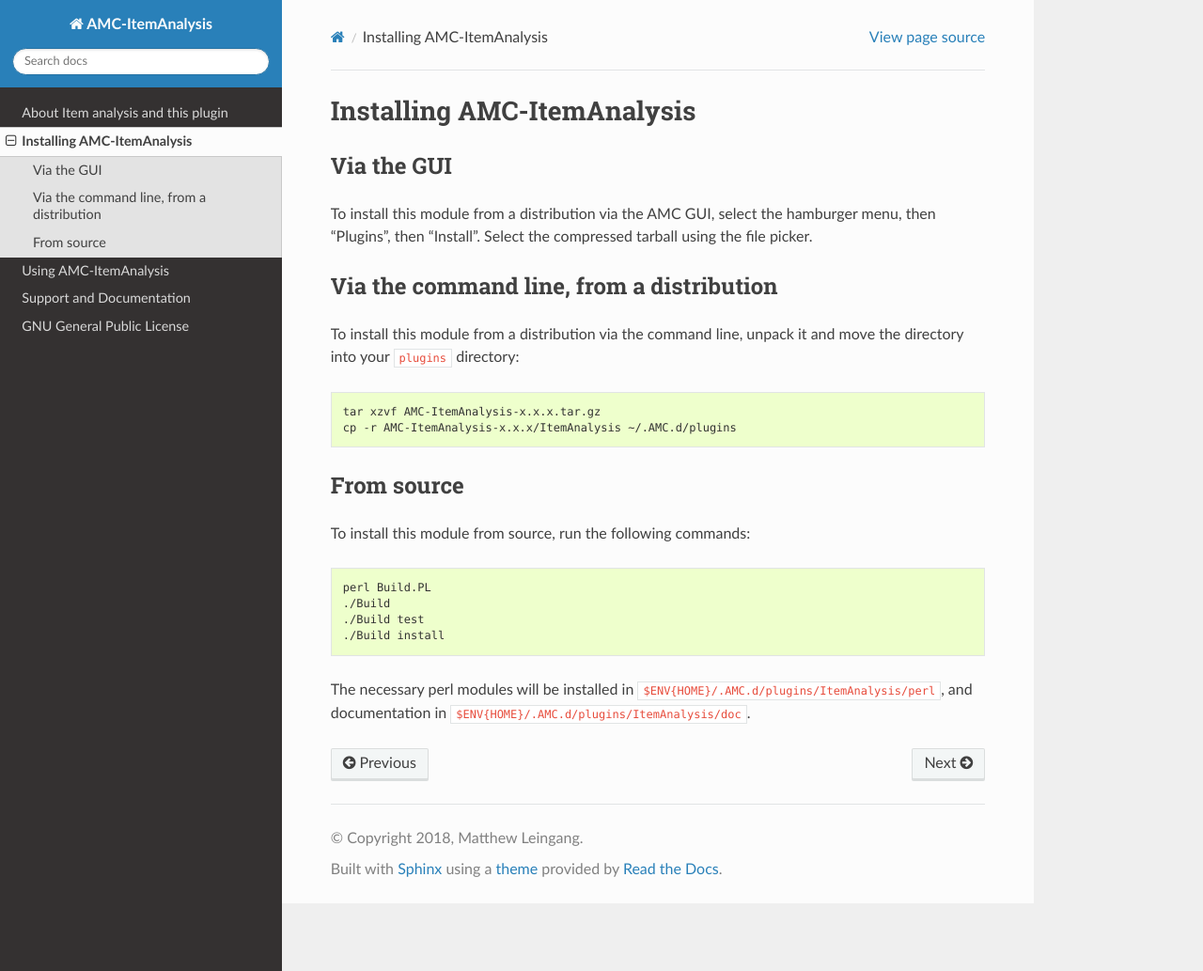
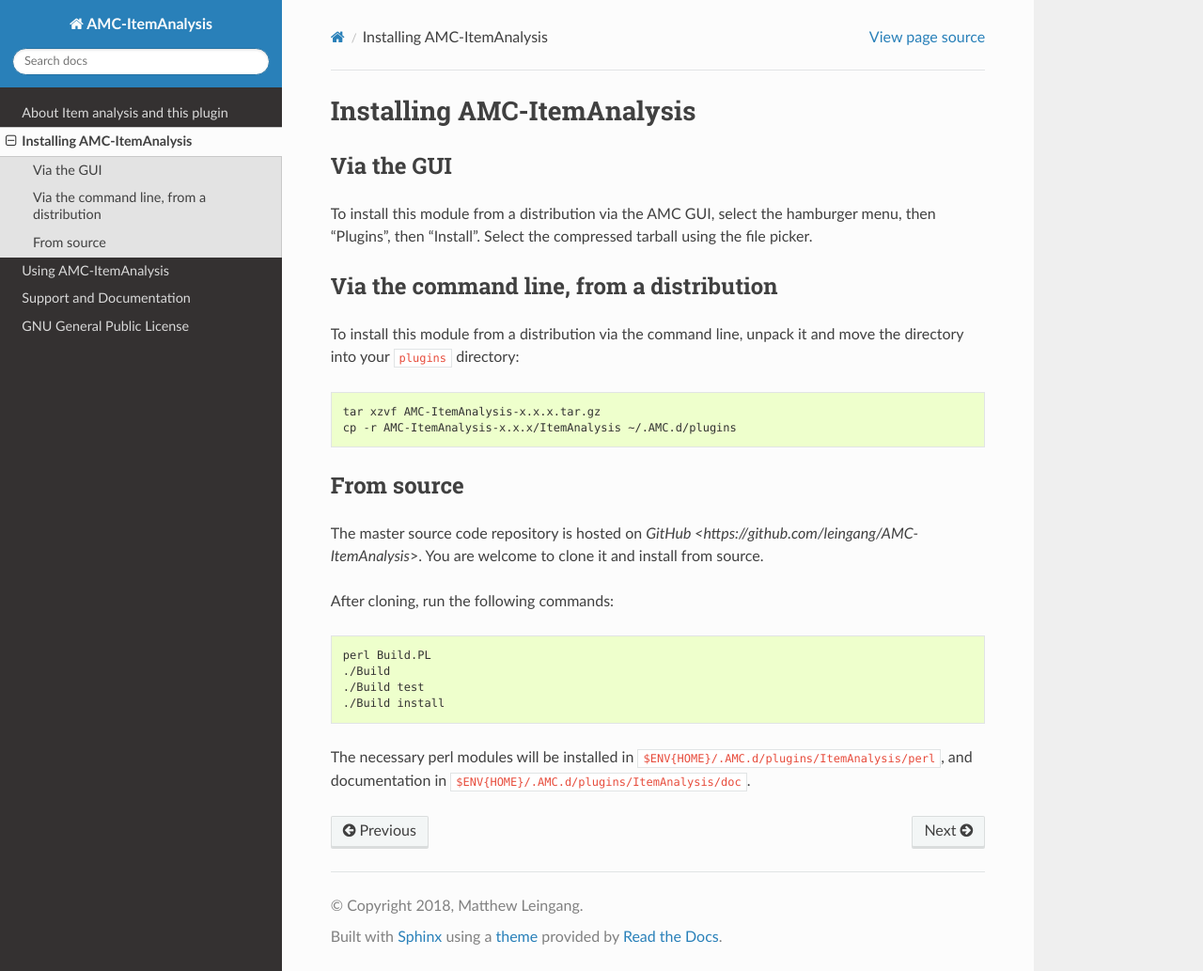
Before and after one commit to leingang/AMC-ItemAnalysis, a Sphinx documentation site: the page built from doc/install.rst, in a window 1280 px wide and 1033 px high. Shown: the whole window at 94% size. Built offline with Sphinx 7.4.7 and the Read the Docs theme 2.0.0, drawn with Linux system fonts in a browser that asks for light colours; pages that are not in the unit, such as notebooks, are missing from menus; the version number could not be read and is left out.

Commit message:
Add link to GitHub repo

```diff
--- a/doc/install.rst
+++ b/doc/install.rst
@@ -22,7 +22,11 @@
 From source
 -----------
 
-To install this module from source, run the following commands:
+The master source code repository is hosted on
+`GitHub <https://github.com/leingang/AMC-ItemAnalysis`>.  You are welcome
+to clone it and install from source.
+
+After cloning, run the following commands:
 
 .. code-block:: console
 
```
